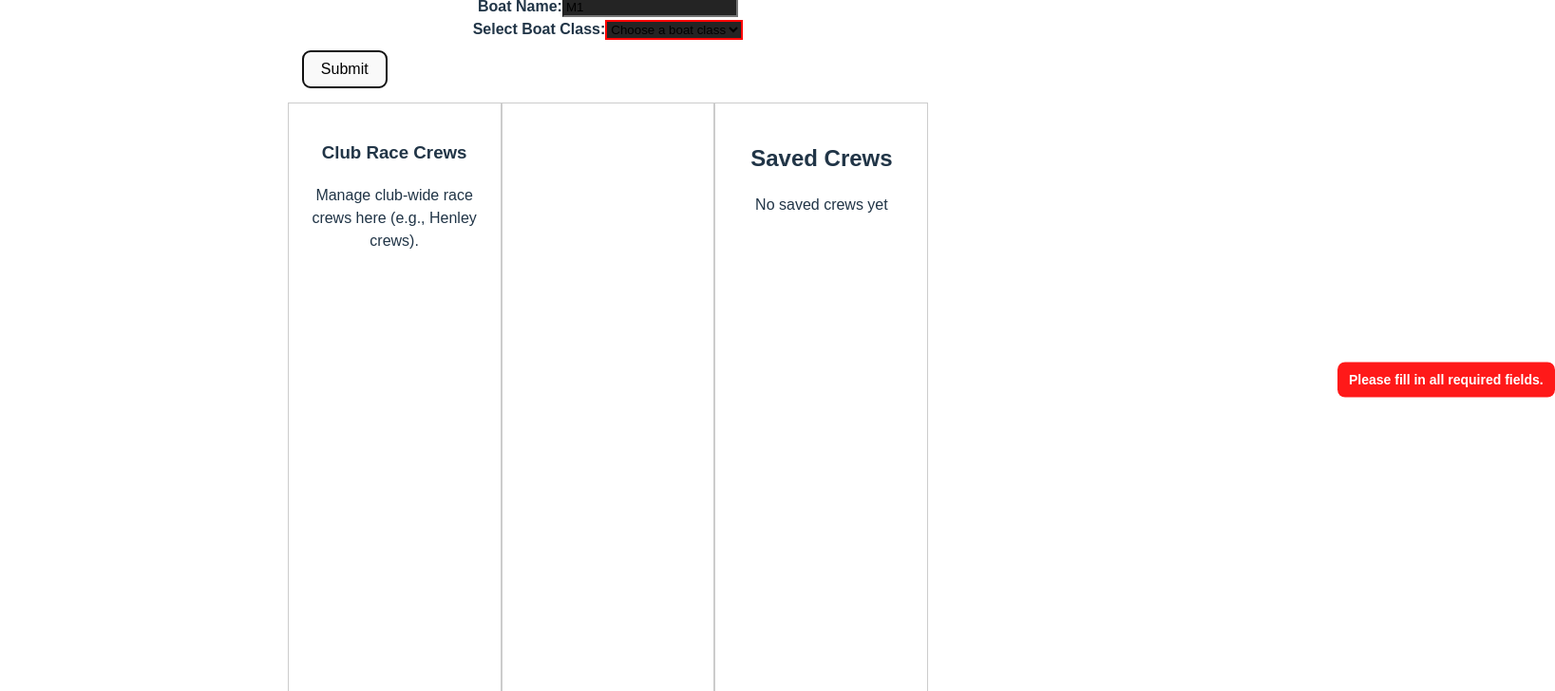
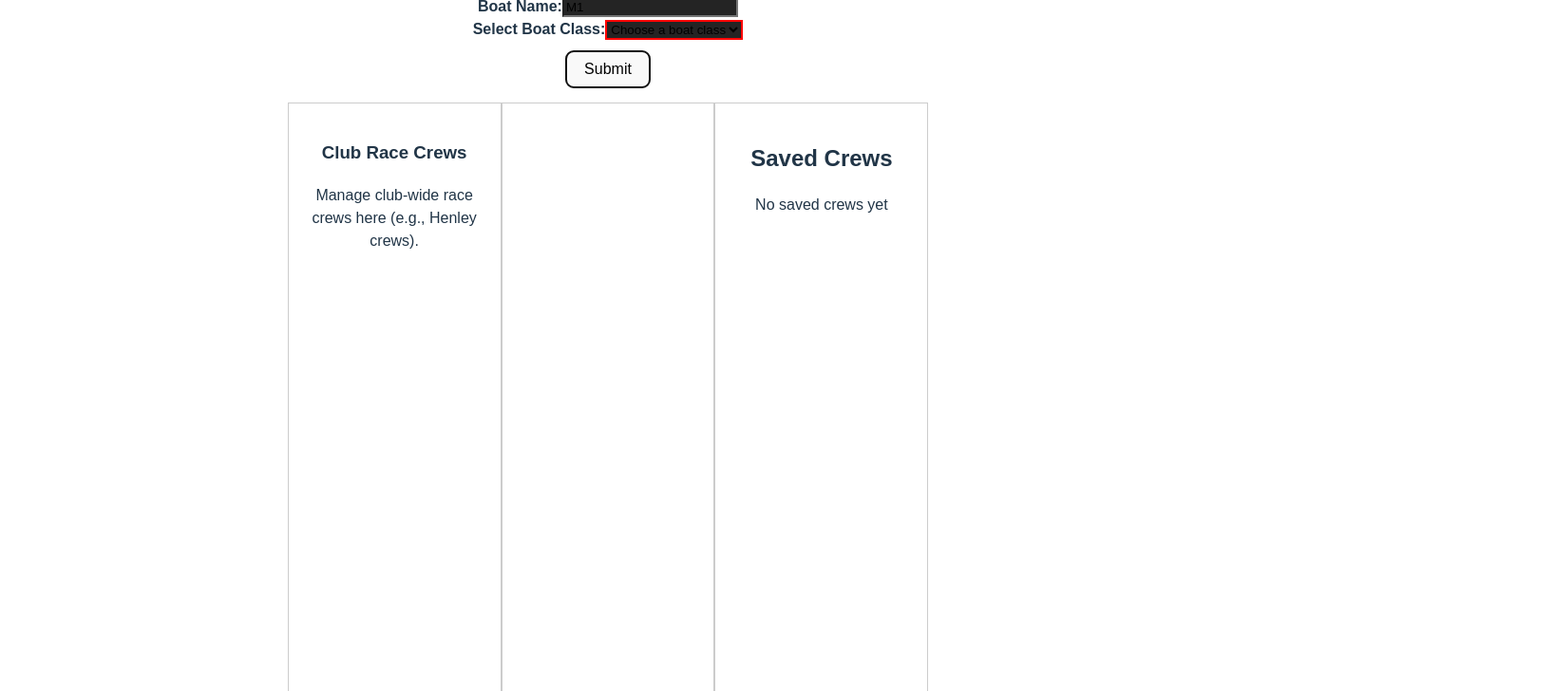
Before and after one commit to ToddMS/crew-image-generator, a React (Vite) app: page / in a window 1280 px wide. Both pictures are taken after a click on the button "Submit". Shown: the top 728 px of the page at 95% size, 1637 px wide, since content can reach past the window. Built offline with nearby package versions, Linux system fonts and the light colour scheme.

Commit message:
cleaning up css and getting error popup to appear in middle of screen

```diff
--- a/src/styles/errors/ErrorPopup.css
+++ b/src/styles/errors/ErrorPopup.css
@@ -1,33 +1,31 @@
 .error-popup {
-    position: absolute;
-    top: 50%;
-    left: 110%;
-    transform: translateY(-50%);
+  position: fixed;
+  bottom: 20px;
+  left: 50%;
+  transform: translateX(-50%);
   background-color: rgba(255, 0, 0, 0.9);
   color: white;
-    padding: 8px 12px;
+  padding: 12px 16px;
   border-radius: 8px;
   font-size: 14px;
   white-space: nowrap;
-    animation: fade-in 0.3s ease-in-out, float-right 0.5s ease-in-out;
-  }
-
-  @keyframes float-right {
-    from {
-      transform: translateY(-50%) translateX(-10px);
-    }
-    to {
-      transform: translateY(-50%) translateX(0);
-    }
+  animation: fade-in 0.3s ease-in-out, fade-out 0.5s ease-in-out 2.5s forwards;
 }
 
 @keyframes fade-in {
   from {
     opacity: 0;
-      transform: translateY(-50%) scale(0.9);
+    transform: translateX(-50%) translateY(10px);
   }
   to {
     opacity: 1;
-      transform: translateY(-50%) scale(1);
+    transform: translateX(-50%) translateY(0);
   }
 }
+
+@keyframes fade-out {
+  to {
+    opacity: 0;
+    transform: translateX(-50%) translateY(10px);
+  }
+}
--- a/src/styles/forms/EditCrewForm.css
+++ b/src/styles/forms/EditCrewForm.css
@@ -13,7 +13,6 @@
 }
 
 .button-container {
-  display: flex;
   gap: 10px;
   margin-top: 10px;
 }
@@ -23,10 +22,8 @@
   color: black;
   padding: 10px 20px;
   border: none;
-  border-radius: 20px;
   cursor: pointer;
   font-size: 16px;
-  transition: background 0.3s ease-in-out;
 }
 
 .cancel-button:hover {
```
Lines whose indentation alone changed are shown as unchanged.
